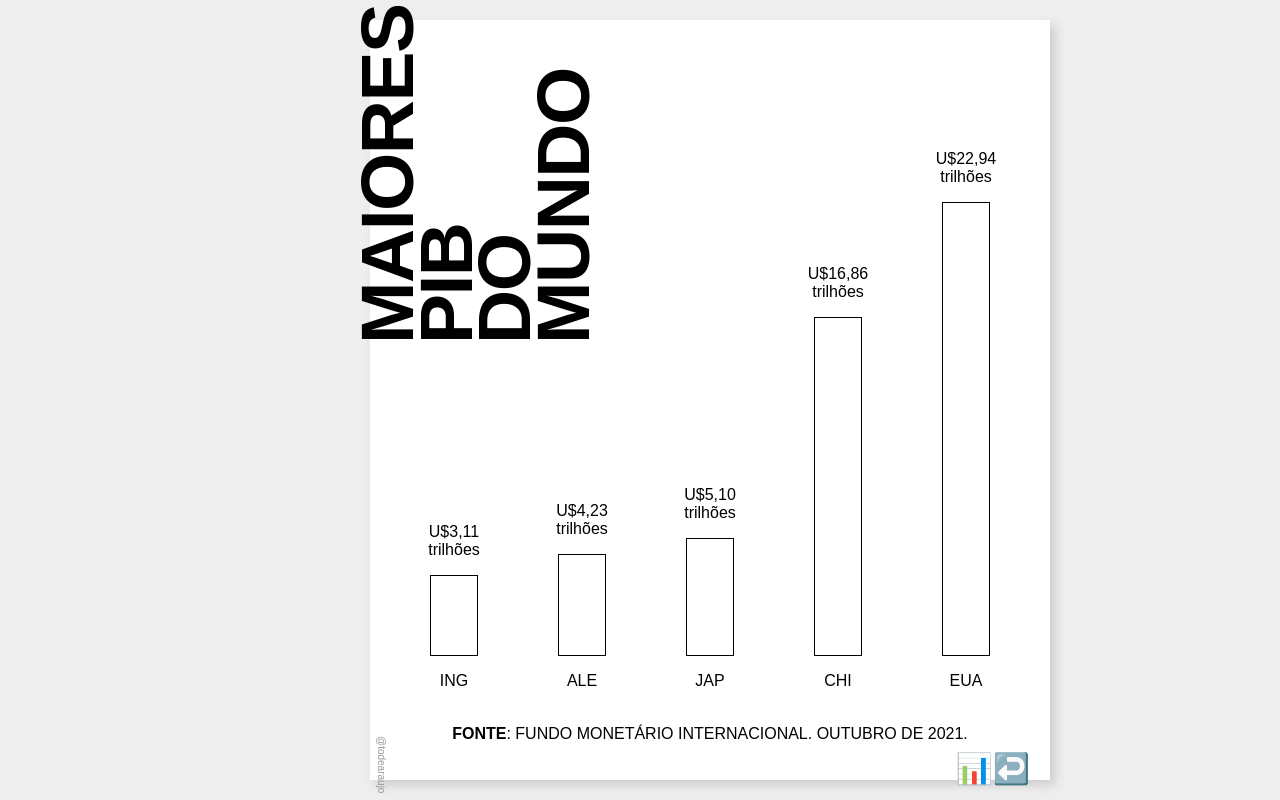
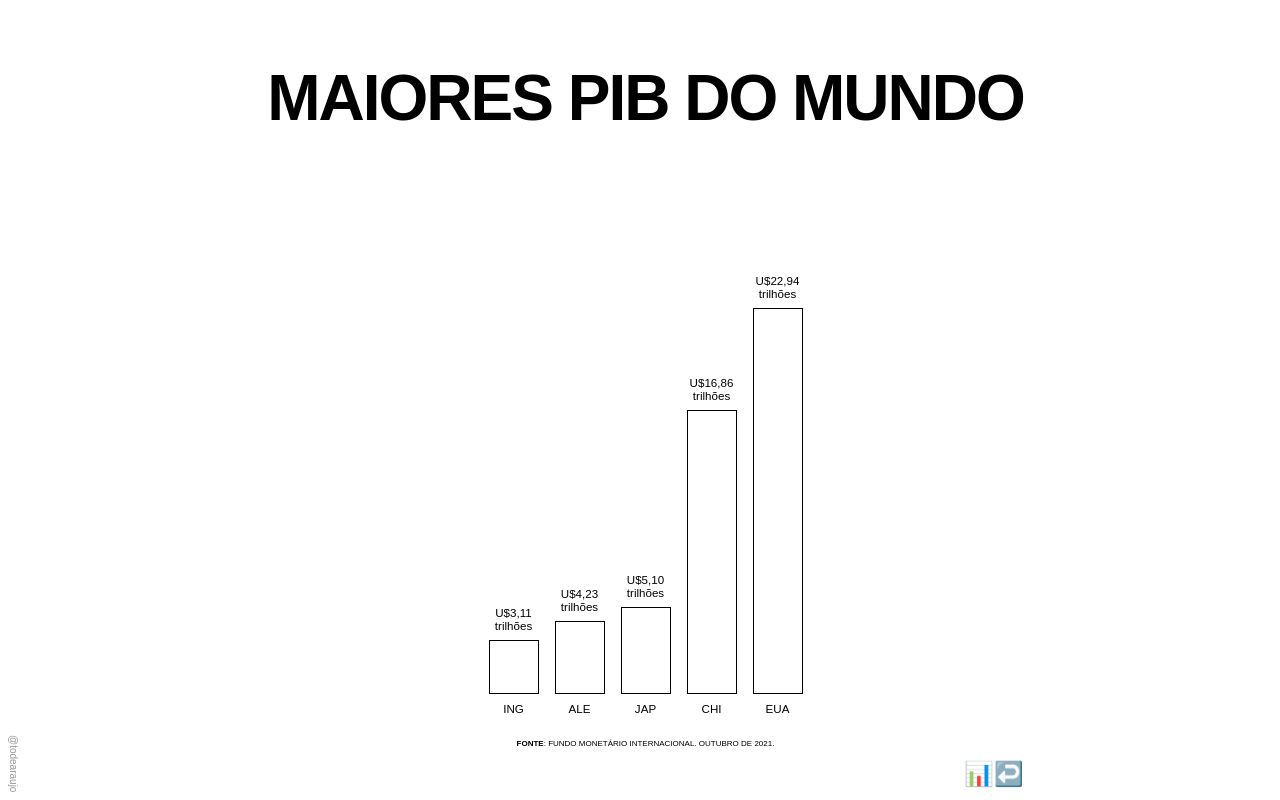
Before and after one commit to todearaujo/progweb, a plain HTML site: page maiorpib/index.html in a window 1280 px wide. Drawn offline with Linux system fonts and the light colour scheme; some icons are missing.

Commit message:
Ex 1 Grid + Flex

```diff
--- a/maiorpib/index.html
+++ b/maiorpib/index.html
@@ -24,9 +24,11 @@
 
     </head>
 <body>
+  <main>
     <div id="tode"><a href="http://github.todearaujo.com">@todearaujo</a></div>
     <div class="conteudo">
       <div class="titulo">Maiores PIB do mundo</div>
+      <section class="graficobox">
         <div class="grafico">
           <div class="pais">
             <p class="texto">U$22,94</br>trilhões</p>
@@ -54,6 +56,7 @@
             <p class="texto">ING</p>
           </div>
         </div>
+      </section>
       <div class="fonte">
         <b>Fonte</b>: Fundo Monetário Internacional. Outubro de 2021.
       </div>
@@ -61,5 +64,6 @@
         <a class="botao" href="../maiorpib/horizontal.html">📊</a><a class="botao" href="../index.html">↩️</a>
       </div>
     </div>
+  </main>
 </body>
 </html>
--- a/maiorpib/maiorpib.css
+++ b/maiorpib/maiorpib.css
@@ -1,20 +1,24 @@
 #tode {
     writing-mode: vertical-rl;
-    position: absolute;
     left: 0.4rem;
     bottom: 0.4rem;
     font-size: 0.625rem;
-    z-index: 1;
+    align-self: end;
 }
 
 body{
-  background-color: #ffffff;
   font-family: Arial;
-  display: flex;
-  flex-flow: wrap-reverse;
-  margin: auto;
-  justify-content: center;
-  max-width: 90%;
+}
+
+main{
+  display: grid;
+  grid-template-columns: auto 1fr;
+  height: 100%;
+  justify-items: center;
+}
+
+.graficobox {
+  align-self: end;
 }
 
 a {
@@ -28,60 +32,54 @@ a:hover{
 }
 
 .conteudo{
-  display: flex;
-  vertical-align: middle;
-  justify-content: space-around;
-  flex-flow: wrap;
-  width: 100%;
-  max-height: 90%;
-  align-content: stretch;
+  display: grid;
+  grid-template-rows: 1fr 3fr auto auto;
+  justify-items: center;
 }
 
-.menu {width: 100%;text-align: right;}
+.menu {justify-self: right;}
 
 .botao {
-  font-size: 30px;
+  font-size: 1.5rem;
   line-height: 1.5;
 }
 
 .titulo {
-  font-size: 3rem;
+  font-size: 8vh;
   font-weight: bold;
   text-transform: uppercase;
-  text-align: left;
   letter-spacing: -2;
-  transform: rotate(-90deg);
-  left: -25%;
-  top: 5%;
-  position: relative;
-  line-height: 0.85em;
-  width: 14rem;
+  line-height: 0.85;
+  align-self: center;
 }
 
 .grafico {
   display: flex;
   flex-flow: row-reverse;
-  align-items: flex-end;
-  width: 100%;
-  min-height: 60%;
+  height: 50vh;
+  margin: auto;
+  justify-content: center;
 }
 
 .barra {
-  margin: auto;
-  padding: 10px;
-  width: 35%;
+  width: 6vh;
   border: solid 1px black;
   background-size: cover;
 }
 
 .pais {
-  width: 20%;
-  display: block;
+  display: flex;
+  flex-flow: row wrap;
+  align-content: flex-end;
+  flex-basis: min-content;
+  padding: 1vh;
+  justify-content: center;
 }
 
 .texto {
-  font-size: 0.75rem;
+  font-size: 0.725rem;
   text-align: center;
+  margin: 1vh auto;
 }
 
 .eua {
@@ -115,239 +113,7 @@ a:hover{
 
 .fonte {
   text-transform: uppercase;
+  font-size: 0.5rem;
+  padding: 0.5rem;
   text-align: center;
-  width: 17rem;
-  font-size: 0.625rem;
-  line-height: 1.5;
-  margin-top: 1rem;
 }
-
-@media only screen and (min-width: 576px) {
-  body{
-    background-color: #ffffff;
-    font-family: Arial;
-    display: flex;
-    flex-flow: wrap-reverse;
-    margin: auto;
-    justify-content: center;
-    min-width: 280px;
-    max-width: 540px;
-  }
-
-  a {
-    color: #999999;
-    text-decoration: none;
-  }
-
-  a:hover{
-    color: #0000FF;
-    text-decoration: none;
-  }
-
-  .conteudo{
-    display: flex;
-    vertical-align: middle;
-    justify-content: space-around;
-    flex-flow: wrap;
-    width: 90%;
-    align-content: stretch;
-  }
-
-  .menu {
-  }
-
-  .titulo {
-    font-size: 3rem;
-    font-weight: bold;
-    text-transform: uppercase;
-    text-align: left;
-    letter-spacing: -1.5;
-    transform: rotate(0deg);
-    left: -25%;
-    top: 5%;
-    position: relative;
-    line-height: 0.85em;
-    width: 14rem;
-  }
-
-  .grafico {
-    display: flex;
-    flex-flow: row-reverse;
-    align-items: flex-end;
-    width: 100%;
-    min-height: 50%;
-    min-width: 250px;
-}
-
-  .barra {
-    margin: auto;
-    padding: 10px;
-    width: 35%;
-    border: solid 1px black;
-    background-size: cover;
-  }
-
-  .pais {
-    width: 20%;
-    display: block;
-  }
-
-  .texto {
-    text-align: center;
-  }
-
-  .eua {
-    height: 100%;
-  }
-
-  .china {
-    height: calc(100% * (1686/2294));
-  }
-
-  .japao {
-    height: calc(100% * (510/2294));
-  }
-
-  .alemanha {
-    height: calc(100% * (423/2294));
-  }
-
-  .reinounido {
-    height: calc(100% * (311/2294));
-  }
-
-  .animabg{ animation: changeBg 45s infinite;}
-@keyframes changeBg{
-  0%,100%  {background-position: 0% 50%;}
-  20% {background-position: 40% 50%;}
-  50% {background-position: 55% 50%;}
-  75% {background-position: 70% 50%;}
-  80% {background-position: 75% 50%;}
-  }
-
-  .fonte {
-    width: 100%;
-    font-size: 0.75rem;
-  }
-}
-
-@media only screen and  (min-width: 768px) { ... }
-
-
-@media only screen and  (min-width: 992px) { ... }
-
-
-@media only screen and (min-width: 1200px) {
-  body{
-    background-color: #eeeeee;
-    font-family: Arial;
-    display: flex;
-    flex-flow: column-reverse;
-    height: 100%;
-    width: 600px;
-    margin: auto;
-    justify-content: center;
-    position: relative;
-  }
-
-  a {
-    color: #999999;
-    text-decoration: none;
-  }
-
-  a:hover{
-    color: #0000FF;
-    text-decoration: none;
-  }
-
-  .conteudo{
-    display: flex;
-    flex-flow: wrap;
-    align-content: stretch;
-    vertical-align: middle;
-    justify-content: center;
-    max-height: 100%;
-    width: 640px;
-    min-height: 600px;
-    max-width: 640px;
-    height: 90%;
-    position: relative;
-    background-color: #ffffff;
-    padding: 20px;
-    box-shadow: 5px 5px 10px #cccccc;
-  }
-
-  .menu {
-  }
-
-  .titulo{
-    font-size: 75px;
-    font-weight: 800;
-    text-transform: uppercase;
-    text-align: left;
-    letter-spacing: -1.5px;
-    transform: rotate(-90deg);
-    position: relative;
-    line-height: 0.78em;
-    top: 75px;
-    left: -235px;
-  }
-
-  .grafico {
-    font-size: 14px;
-    display: flex;
-    flex-flow: row-reverse;
-    align-items: flex-end;
-    width: 100%;
-    max-height: 75%;
-    min-height: 60%;
-}
-
-  .barra {
-    padding: 10px;
-    width: 20%;
-    border: solid 1px black;
-    background-size: cover;
-  }
-
-  .pais {
-    width: 20%;
-    display: block;
-  }
-
-  .texto {
-    font-size: 16px;
-    text-align: center;
-  }
-
-  .eua {
-    height: 100%;
-  }
-
-  .china {
-    height: calc(100% * (1686/2294));
-  }
-
-  .japao {
-    height: calc(100% * (510/2294));
-  }
-
-  .alemanha {
-    height: calc(100% * (423/2294));
-  }
-
-  .reinounido {
-    height: calc(100% * (311/2294));
-  }
-
-  .animabg{ animation: changeBg 45s infinite;}
-@keyframes changeBg{
-  0%,100%  {background-position: 0% 50%;}
-  20% {background-position: 40% 50%;}
-  50% {background-position: 50% 50%;}
-  75% {background-position: 60% 50%;}
-  80% {background-position: 70% 50%;}
-}
-
-  .fonte {
-    font-size: 1rem;
```
Lines whose indentation alone changed are shown as unchanged.
